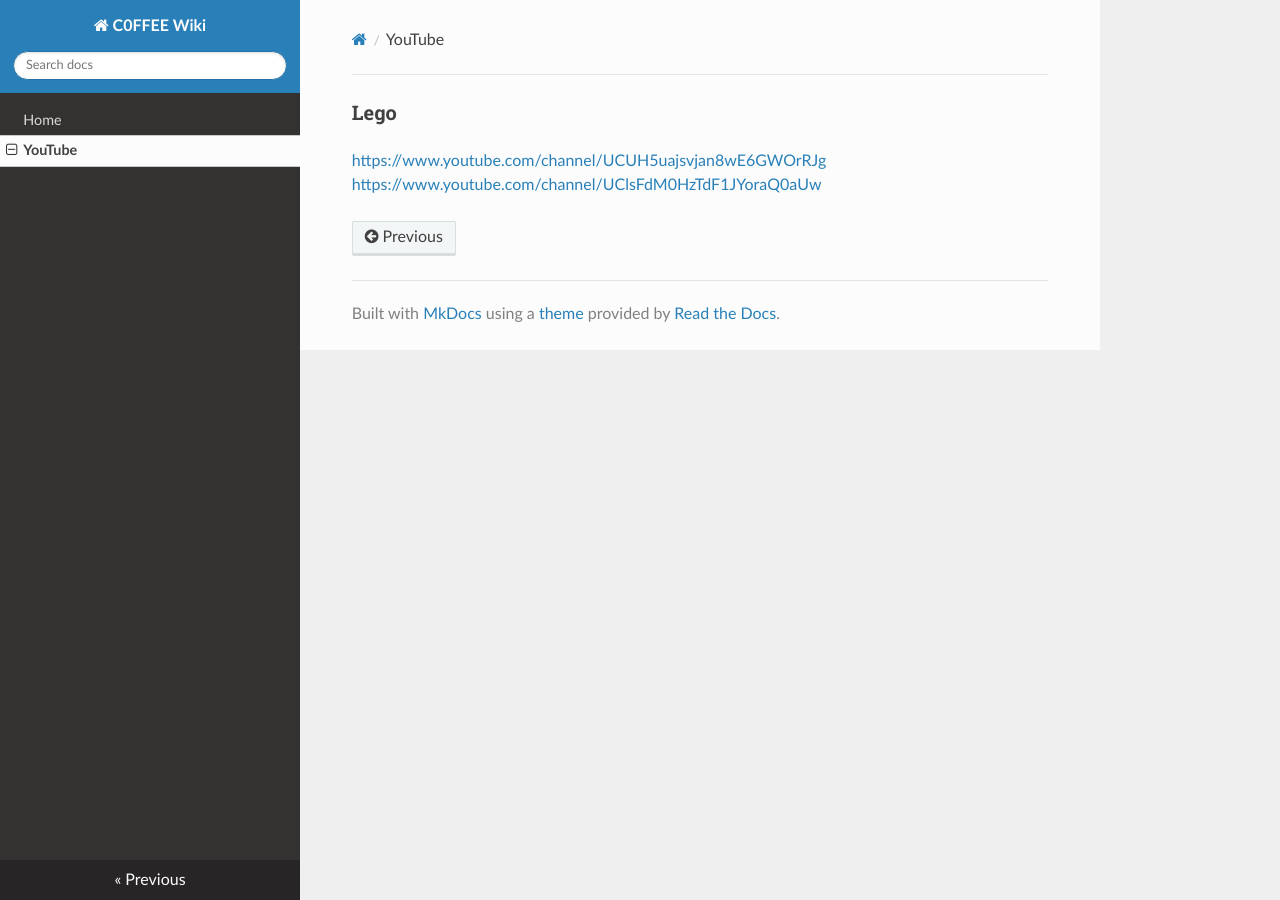
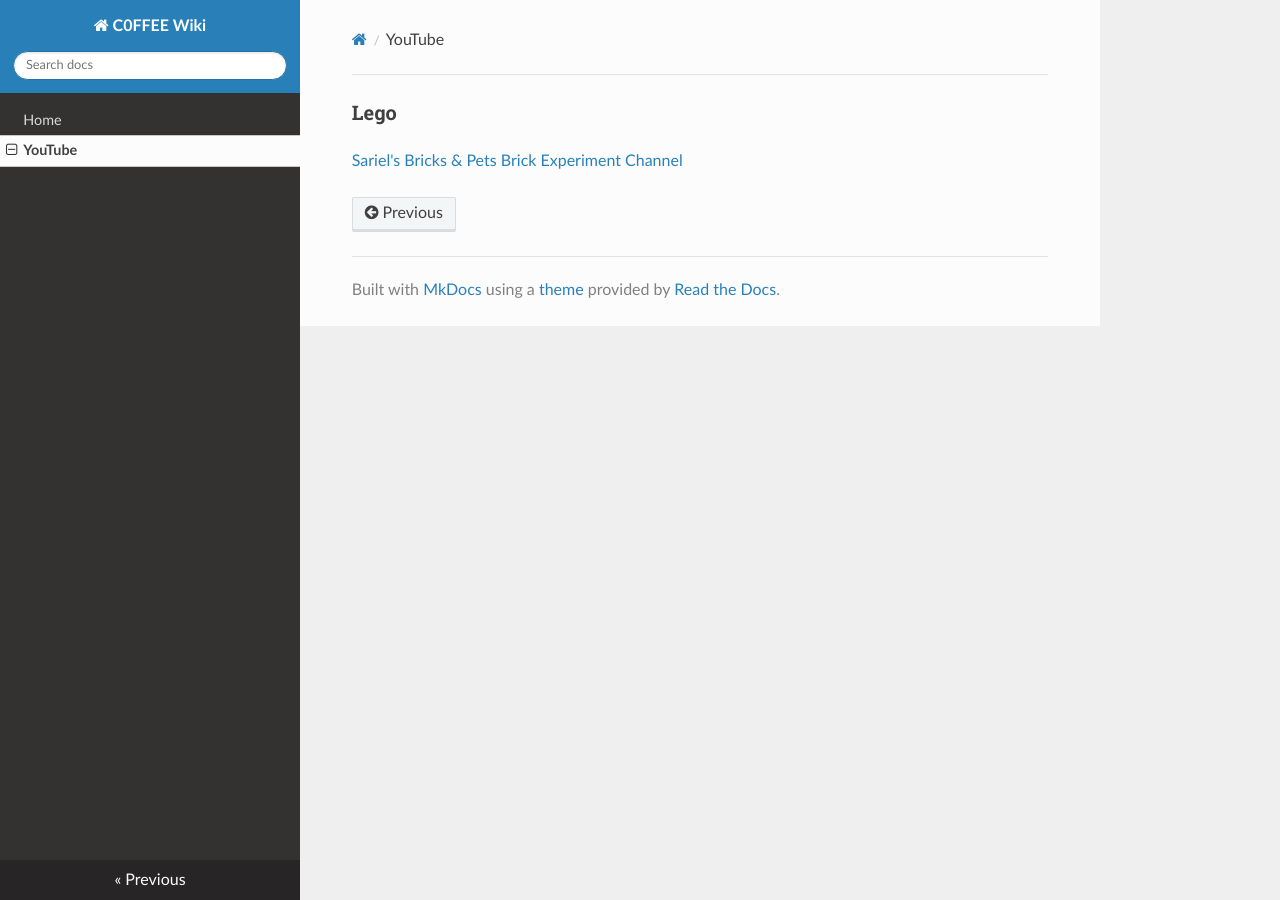
Before and after one commit to vetsin/chalkboard, an MkDocs documentation site: the page built from docs/youtube.md, in a window 1280 px wide. Built offline with MkDocs 1.6.1, drawn with Linux system fonts in a browser that asks for light colours; nearby versions of some CDN libraries.

Commit message:
Update youtube.md

```diff
--- a/docs/youtube.md
+++ b/docs/youtube.md
@@ -1,4 +1,4 @@
 ### Lego
 
-[https://www.youtube.com/channel/UCUH5uajsvjan8wE6GWOrRJg](Sariel's Bricks & Pets)
-[https://www.youtube.com/channel/UClsFdM0HzTdF1JYoraQ0aUw](Brick Experiment Channel)
+[Sariel's Bricks & Pets](https://www.youtube.com/channel/UCUH5uajsvjan8wE6GWOrRJg)
+[Brick Experiment Channel](https://www.youtube.com/channel/UClsFdM0HzTdF1JYoraQ0aUw)
```
